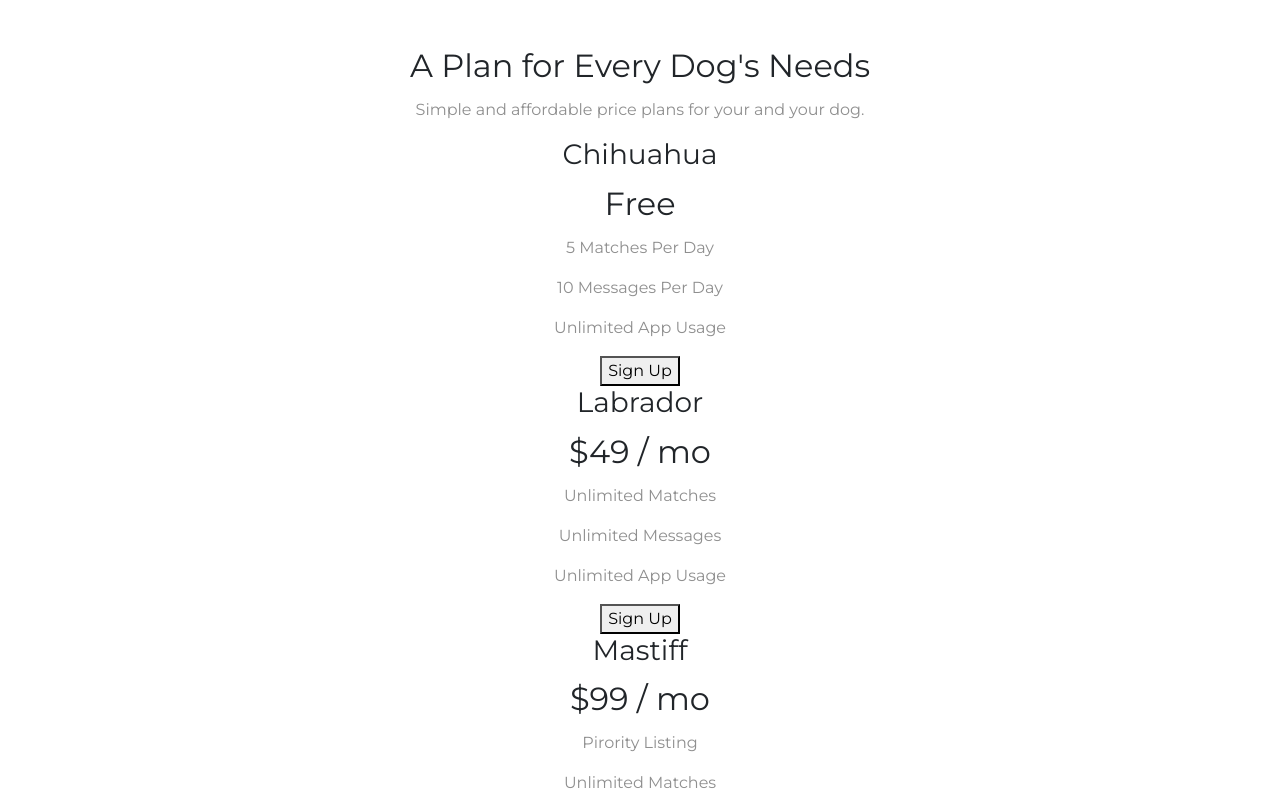
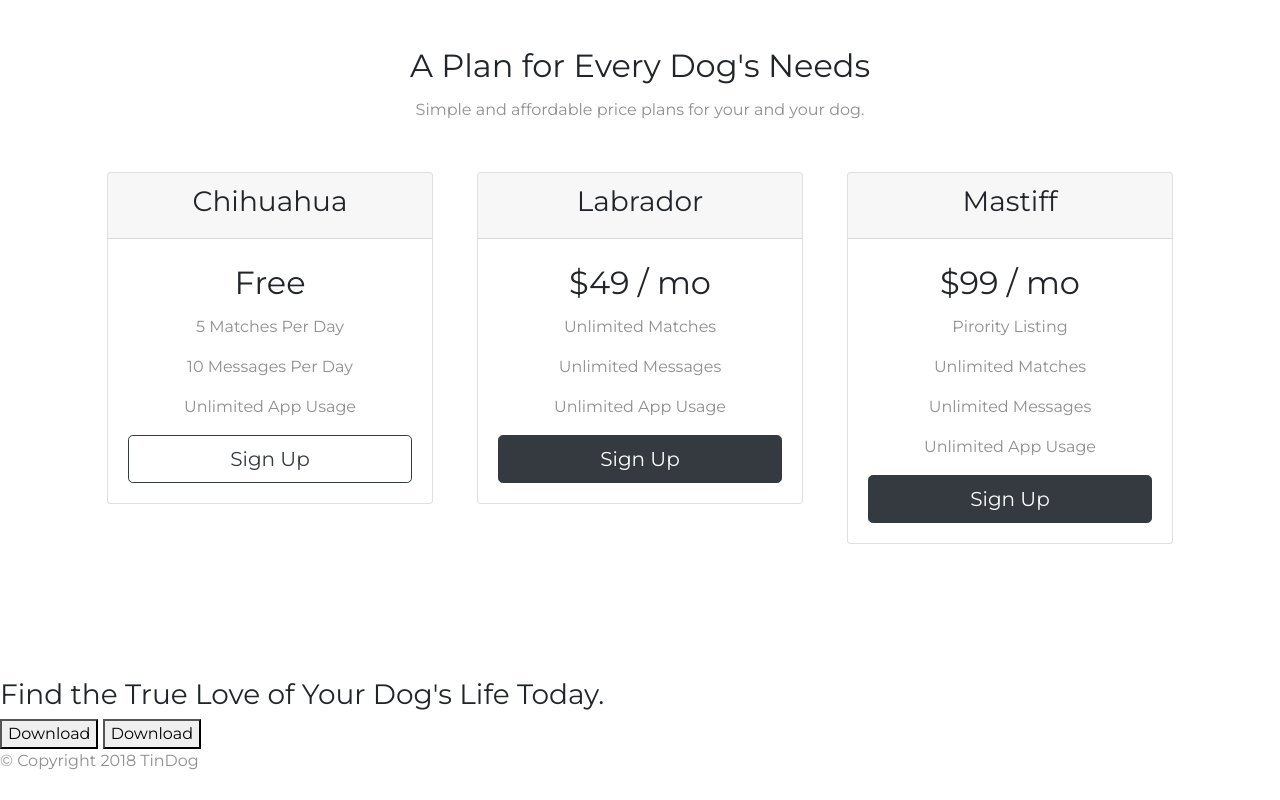
Before and after one commit to NithilanV/cv, a plain HTML site: page CSSMySite/Bootstrap4/TinDog-Start-master/index.html in a window 1280 px wide. Shown: the part 1820-2620 px from the top of the page. Drawn offline with nearby package versions, Linux system fonts and the light colour scheme.

Commit message:
added cards and rows

```diff
--- a/CSSMySite/Bootstrap4/TinDog-Start-master/index.html
+++ b/CSSMySite/Bootstrap4/TinDog-Start-master/index.html
@@ -138,30 +138,54 @@
     <h2>A Plan for Every Dog's Needs</h2>
     <p>Simple and affordable price plans for your and your dog.</p>
 
+    <div class="row">
 
+      <div class="col-lg-4 col-md-6 col-sm-12 pricing-col">
+        <div class="card">
+          <div class="card-header">
             <h3>Chihuahua</h3>
+          </div>
+          <div class="card-body">
             <h2>Free</h2>
             <p>5 Matches Per Day</p>
               <p>10 Messages Per Day</p>
             <p>Unlimited App Usage</p>
-    <button type="button">Sign Up</button>
+            <button type="button" class="btn btn-lg btn-block btn-outline-dark">Sign Up</button>
+          </div>
+        </div>
+      </div>
 
-
+      <div class="col-lg-4 col-md-6 col-sm-12 pricing-col">
+        <div class="card">
+          <div class="card-header">
             <h3>Labrador</h3>
+          </div>
+          <div class="card-body">
             <h2>$49 / mo</h2>
             <p>Unlimited Matches</p>
             <p>Unlimited Messages</p>
             <p>Unlimited App Usage</p>
-    <button type="button">Sign Up</button>
+            <button type="button" class="btn btn-lg btn-block btn-dark">Sign Up</button>
+          </div>
+        </div>
+      </div>
 
-
+      <div class="col-lg-4 col-md-12 col-sm-12 pricing-col">
+        <div class="card">
+          <div class="card-header">
             <h3>Mastiff</h3>
+          </div>
+          <div class="card-body">
             <h2>$99 / mo</h2>
             <p>Pirority Listing</p>
             <p>Unlimited Matches</p>
             <p>Unlimited Messages</p>
             <p>Unlimited App Usage</p>
-    <button type="button">Sign Up</button>
+            <button type="button" class="btn btn-lg btn-block btn-dark">Sign Up</button>
+          </div>
+        </div>
+      </div>
+    </div>
 
   </section>
 
```
Lines whose indentation alone changed are shown as unchanged.
